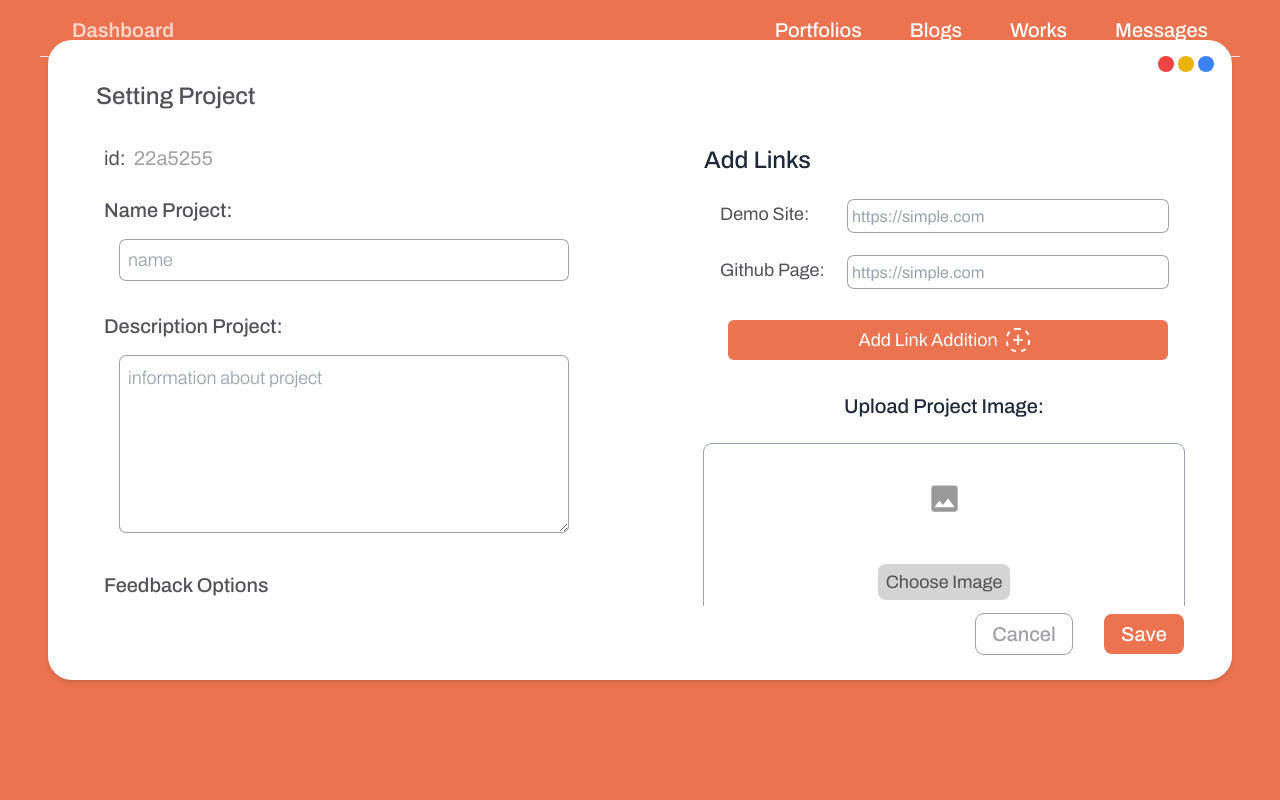
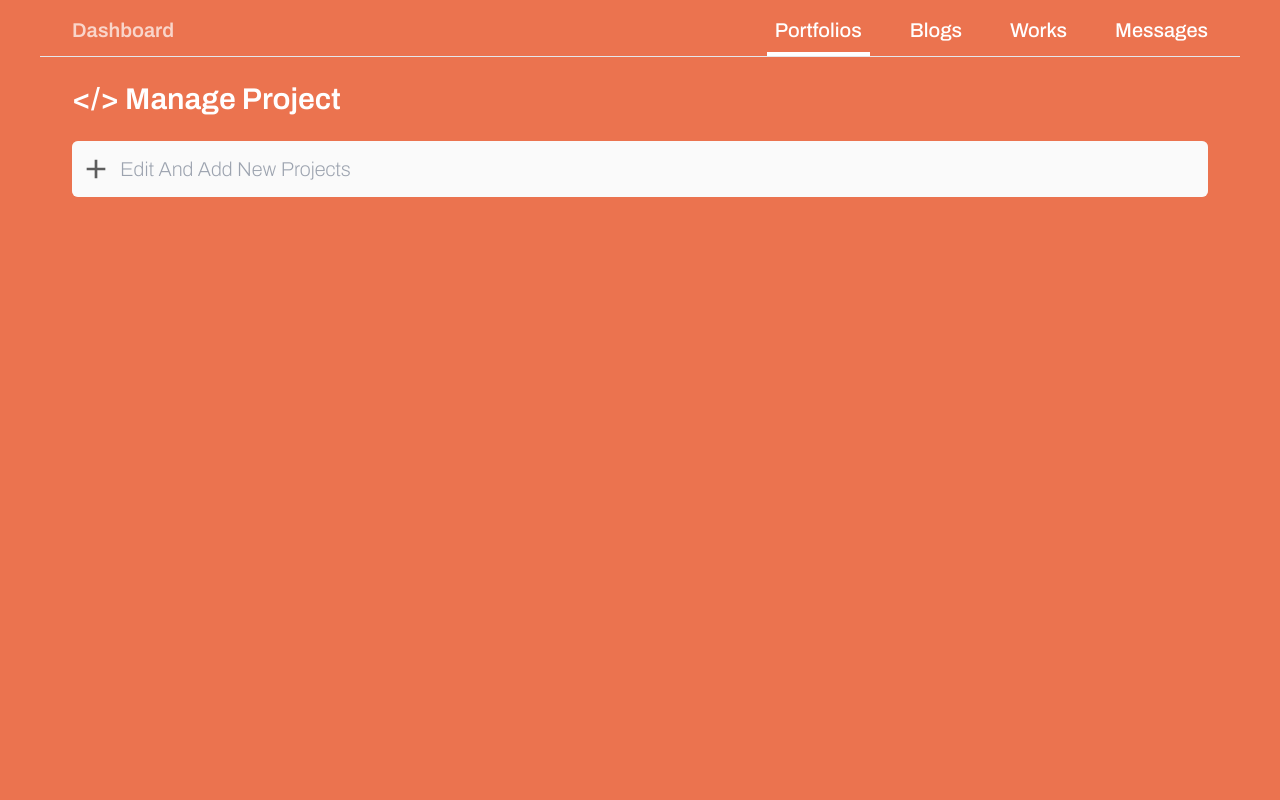
Before and after one commit to AlirezaAkbarpour/Portfolio, a Next.js app: page /dashboard in a window 1280 px wide. Shown: the top 800 px of the page. Built offline with nearby package versions, Linux system fonts and the light colour scheme.

Commit message:
add dashboard navigation and hanle project form

```diff
--- a/app/api/portfolio/route.ts
+++ b/app/api/portfolio/route.ts
@@ -1,24 +1,13 @@
+import dbConnect from "@/lib/db";
 import { Portfolio } from "@/types/portfolios";
-import type { NextRequest } from "next/server";
-
-const portfolio : Portfolio =
-    {
-        id:2525,
-        name:'next js media',
-        description:'nextjs media app that you get ability to play music and sounds with lyric ',
-        likes:12.5,
-        links:{
-            github:'https://hithyb.com/',
-            main_page:'/portfolio/'
-        }
-    }
+import { NextApiResponse ,NextApiRequest } from "next";
 
 
-export async function GET(request:NextRequest) {
+export async function handler(req:NextApiRequest,res:NextApiResponse) {
+    const {method} = req;
+    await dbConnect;
+    switch(method){
+        case "GET":
 
-    if(request.method==="GET"){
-        return Response.json(portfolio,{
-            status:200,
-        })
     }
 };
--- a/app/dashboard/add_shape.svg.tsx
+++ b/app/dashboard/add_shape.svg.tsx
@@ -3,8 +3,7 @@ import React from 'react'
 export default function AddSVG() {
   //const colorPick = '#ffffff'
   return (
-        <span className='w-8 h-8 flex justify-center items-center m-2
-        hover:cursor-pointer absolute rounded-full hover:bg-orange-300 transition-all hover:first:bg-white'>
+        <span >
       <svg xmlns="http://www.w3.org/2000/svg" height="32px" viewBox="0 -960 960 960" width="32px" fill='#5d5d5d'><path d="M440-440H200v-80h240v-240h80v240h240v80H520v240h-80v-240Z"/></svg>
  </span> )
 }
--- /dev/null
+++ b/app/dashboard/components/portfolio.tsx
@@ -0,0 +1,24 @@
+'use client'
+import { useState } from 'react'
+import AddSVG from '../add_shape.svg'
+import ProjectForm from '@/components/projectForm'
+
+
+export default function PortfolioMange() {
+    const title = '</> Manage Project'
+    const [show,setShow] = useState(false)
+    return (
+    <div className="w-full px-10">
+            <h1 className="text-3xl font-semibold text-white my-1">{title}</h1>
+            <div className='w-full bg-white h-14 my-6 flex justify-between items-center rounded-md'>
+              <input className="w-full h-full rounded-md px-12
+              text-xl font-extralight focus:ring-white focus:ring-1" placeholder="Edit And Add New Projects" disabled/>
+              <div className='w-8 h-8 flex justify-center items-center m-2
+        hover:cursor-pointer absolute rounded-full hover:bg-orange-300 transition-all hover:first:bg-white' onClick={()=>setShow(true)}>
+                <AddSVG />
+              </div>
+            </div>
+           { show?<ProjectForm setShow={setShow}/>:null}
+    </div>
+  )
+}
--- a/app/dashboard/page.tsx
+++ b/app/dashboard/page.tsx
@@ -1,14 +1,28 @@
 "use client"
-import { ReactEventHandler, useState } from "react"
-import PortfolioMange from "./portfolio"
+import { ReactEventHandler, useEffect, useLayoutEffect, useState } from "react"
+import PortfolioMange from "./components/portfolio"
 
 export default function DashboardPage() {
   //navigation algorithm
-  const [currentPath,setCurrentPath] = useState<string>("")
+  const [currentPath,setCurrentPath] = useState<string>("portfolio")
 
-  const clickHandler = (e:ReactEventHandler)=>{
-    console.log(e)
+  const clickHandler = (path:string)=>{
+    setCurrentPath(path)
   }
+
+  const ComponentSwitcher = ()=>{
+    switch(currentPath){
+      case "portfolio": return <PortfolioMange/>;
+      case "blogs": return null;
+      case "works": return null;
+      case "messages": return <h1>Hello , Ali</h1>;
+      default: return <PortfolioMange/>
+    }
+  }
+
+  useLayoutEffect(()=>{
+    if(currentPath==="") setCurrentPath("portfolio")
+  },[currentPath])
 
   return (
     <div className="w-full h-screen bg-dashboard-orange flex items-center">
@@ -19,15 +33,15 @@ export default function DashboardPage() {
                 </div>
                 <div className="flex justify-end text-white">
                   <div className="p-2 mx-4 font-medium border-b-4 border-white cursor-pointer"
-                   onClick={e=>clickHandler} >Portfolios</div>
-                  <div className="p-2 mx-4 font-medium cursor-pointer">Blogs</div>
-                  <div className="p-2 mx-4 font-medium cursor-pointer">Works</div>
-                  <div className="p-2 mx-4 font-medium cursor-pointer">Messages</div>
+                   onClick={()=>clickHandler("portfolio")} >Portfolios</div>
+                  <div className="p-2 mx-4 font-medium cursor-pointer" onClick={()=>clickHandler("blogs")}>Blogs</div>
+                  <div className="p-2 mx-4 font-medium cursor-pointer" onClick={()=> clickHandler("works")}>Works</div>
+                  <div className="p-2 mx-4 font-medium cursor-pointer" onClick={()=>clickHandler("messages")}>Messages</div>
                 </div>
               </div>
               <hr className="mx-10"/>
               <div className="mx-8 mt-6">
-                  <PortfolioMange/>
+                  <ComponentSwitcher/>
               </div>
             </div>
     </div>
--- a/app/dashboard/portfolio.tsx
+++ /dev/null
@@ -1,20 +0,0 @@
-import AddSVG from './add_shape.svg'
-import dynamic from 'next/dynamic'
-import ProjectForm from '@/components/projectForm'
-
-
-export default function Page() {
-    const title = '</> Manage Project'
-
-    return (
-    <div className="w-full px-10">
-            <h1 className="text-3xl font-semibold text-white my-1">{title}</h1>
-            <div className='w-full bg-white h-14 my-6 flex justify-between items-center rounded-md'>
-              <input className="w-full h-full rounded-md px-12
-              text-xl font-extralight focus:ring-white focus:ring-1" placeholder="Edit And Add New Projects" />
-              <AddSVG/>
-            </div>
-            <ProjectForm/>
-    </div>
-  )
-}
--- a/components/UI-kit/NewLink.tsx
+++ b/components/UI-kit/NewLink.tsx
@@ -3,7 +3,7 @@ import React from 'react'
 export default function NewLink({label}:{label:string}) {
   return (
     <div className="flex mt-6 ml-4">
-          <input type='text' className="w-28 text-start text-lg font-normal text-zinc-600" value={label} disabled/>
+          <input type='text' className="w-28 text-start text-lg font-normal text-zinc-600" value={label+":"} disabled/>
           <input  type="text" placeholder="https://simple.com" className="w-80 font-normal h-8 mx-4 rounded-md ring-1 p-1 ring-zinc-400 text-zinc-600"/>
     </div>
   )
--- a/components/projectForm.tsx
+++ b/components/projectForm.tsx
@@ -6,14 +6,14 @@ import CheckBox from "./UI-kit/checkbox"
 import './styles/projectform.css'
 import NewLink from "./UI-kit/NewLink"
 
-export default function ProjectForm() {
+export default function ProjectForm({setShow}:any) {
   const [isClient,setClient] = useState(false)
   const [children,setChildren] = useState<React.ReactNode[]>([])
 
 
 
   const clickHandler = ()=>{
-    setClient(false)
+    setShow(false)
   }
 
   const addLinkHandler = ()=>{
@@ -39,11 +39,16 @@ export default function ProjectForm() {
 
               <div className="scroll-layout w-full h-3/4 overflow-y-scroll flex justify-between">
                 <div className="w-1/2 mx-8 pr-24 ">
-                  <h2 className="text-xl font-normal text-zinc-600 mt-6 mx-2 flex items-center">id: <p className="text-zinc-400 px-2 text-xl">22a5255</p></h2>
+                  <h2 className="text-xl font-normal text-zinc-600 mt-6 mx-2 flex items-center">id:
+                    {/* project id */}
+                    <p className="text-zinc-400 px-2 text-xl">22a5255</p>
+                  </h2>
                   <h2 className="text-xl font-medium text-zinc-600 mt-6 mx-2">Name Project:</h2>
-                  <input type="text" placeholder="name" className="w-full h-10 ml-6 my-4 px-2 text-lg font-light ring-1 ring-zinc-400 rounded-md"/>
+                  {/* name ref */}
+                    <input type="text" placeholder="name" className="w-full h-10 ml-6 my-4 px-2 text-lg font-light ring-1 ring-zinc-400 rounded-md"/>
                   <h2 className="text-xl font-medium text-zinc-600 mt-4 mx-2">Description Project:</h2>
-                  <textarea placeholder="information about project" className="w-full overflow-y-scroll min-h-44 max-h-80
+                  {/* description ref */}
+                    <textarea placeholder="information about project" className="w-full overflow-y-scroll min-h-44 max-h-80
                   ml-6 my-4 py-2 px-2 text-lg font-light ring-1 ring-zinc-400 rounded-md"/>
                   <div className="w-full">
                     <h2 className="text-xl font-medium mx-2 mt-4 text-zinc-600">Feedback Options</h2>
@@ -66,15 +71,17 @@ export default function ProjectForm() {
                   <h1 className="text-2xl text-gray-800 font-medium mt-6">Add Links</h1>
                   <div className="flex mt-6 ml-4">
                     <label htmlFor="site" className="w-28 text-lg font-normal text-zinc-600">Demo Site:</label>
+                    {/* link 0 */}
                     <input id="site" name="site" type="text" placeholder="https://simple.com" className="w-80 h-8 mx-4 font-normal rounded-md ring-1 p-1 ring-zinc-400 text-zinc-600"/>
                   </div>
                   <div className="flex mt-6 ml-4">
                     <label htmlFor="github" className="w-28 text-start text-lg font-normal text-zinc-600">Github Page:</label>
+                    {/* link 1*/}
                     <input name="github" id="github" type="text" placeholder="https://simple.com" className="w-80 font-normal h-8 mx-4 rounded-md ring-1 p-1 ring-zinc-400 text-zinc-600"/>
                   </div>
                   {children}
-                  <div className="w-full flex justify-center ml-4">
-                    <button onClick={addLinkHandler} className="w-full text-lg ml-2 mr-8 px-4 rounded-md  my-8 hover:bg-orange-400 bg-dashboard-orange flex justify-center">
+                  <div className="w-full flex justify-center mr-2">
+                    <button onClick={addLinkHandler} className="w-full text-lg ml-2 mr-4 px-4 rounded-md  my-8 hover:bg-orange-400 bg-dashboard-orange flex justify-center">
                       <h1 className="text-white flex justify-center items-center">Add Link Addition <Add_Icon/> </h1>
                     </button>
                   </div>
```
